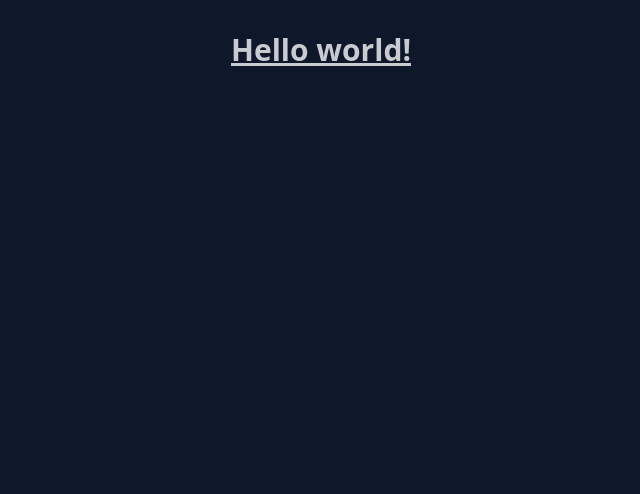
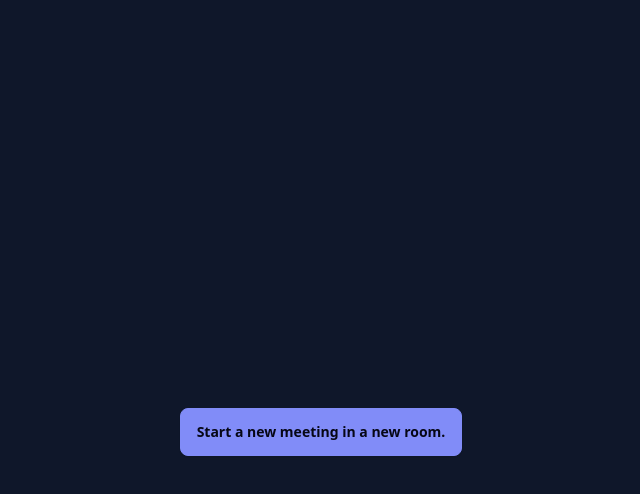
Before and after one commit to shahbaz42/webRTC-VideoChat, a React (Vite) app in the folder client/frontend/: page / in a window 1280 px wide. Shown: the top 494 px of the page, without its empty margins (319-959 px from the left). Built offline with nearby package versions, Linux system fonts and the light colour scheme; no server answers.

Commit message:
add Home page, Room page and react router

```diff
--- a/client/frontend/package.json
+++ b/client/frontend/package.json
@@ -12,6 +12,7 @@
   "dependencies": {
     "react": "^18.2.0",
     "react-dom": "^18.2.0",
+    "react-router-dom": "^6.23.1",
     "socket.io-client": "^4.7.5"
   },
   "devDependencies": {
--- a/client/frontend/src/App.tsx
+++ b/client/frontend/src/App.tsx
@@ -1,10 +1,16 @@
+import { Route, Routes } from "react-router-dom";
 import "./App.css";
+import CreateRoom from "./Components/createRoom";
+import Home from "./Pages/Home";
+import Room from "./Pages/Room";
 
 function App() {
-
   return (
     <>
-      <h1 className="text-3xl font-bold underline">Hello world!</h1>
+      <Routes>
+        <Route path="/" element={<Home />} />
+        <Route path="/room/:id" element={<Room />} />
+      </Routes>
     </>
   );
 }
--- /dev/null
+++ b/client/frontend/src/Components/createRoom.tsx
@@ -0,0 +1,23 @@
+import { useContext } from "react";
+import { SocketContext } from "../Context/SocketContext";
+
+const CreateRoom: React.FC = () => {
+    const { socket } = useContext(SocketContext)
+
+    const initRoom = () => {
+        socket.emit('create-new-room', {
+            room: 'room1'
+        })
+    }
+
+    return (
+        <button
+            onClick={initRoom}
+            className="btn btn-secondary"
+        >
+            Start a new meeting in a new room.
+        </button>
+    )
+}
+
+export default CreateRoom;
--- a/client/frontend/src/context/SocketContext.tsx
+++ b/client/frontend/src/Context/SocketContext.tsx
@@ -4,9 +4,12 @@ import { createContext } from 'react';
 const ws_server = 'http://localhost:8000';
 
 // eslint-disable-next-line @typescript-eslint/no-explicit-any
-const SocketContext = createContext<any | null>(null);
+export const SocketContext = createContext<any | null>(null);
 
-const socket = SocketIoClient(ws_server);
+const socket = SocketIoClient(ws_server, {
+    withCredentials: false,
+    transports: ['polling', 'websocket']
+});
 
 interface props {
     children: React.ReactNode;
@@ -14,7 +17,7 @@ interface props {
 
 export const SocketProvider: React.FC<props> = ({ children }) => {
     return (
-        <SocketContext.Provider value={socket}>
+        <SocketContext.Provider value={{socket}}>
             {children}
         </SocketContext.Provider>
     );
--- /dev/null
+++ b/client/frontend/src/Pages/Home.tsx
@@ -0,0 +1,11 @@
+import CreateRoom from "../Components/createRoom";
+
+const Home: React.FC = () => {
+  return (
+    <div className="h-[100vh] flex items-center justify-center">
+      <CreateRoom />
+    </div>
+  );
+};
+
+export default Home;
--- /dev/null
+++ b/client/frontend/src/Pages/Room.tsx
@@ -0,0 +1,9 @@
+const Room: React.FC = () => {
+    return(
+        <div>
+            room
+        </div>
+    )
+}
+
+export default Room;
--- a/client/frontend/src/main.tsx
+++ b/client/frontend/src/main.tsx
@@ -1,11 +1,13 @@
-import React from 'react'
-import ReactDOM from 'react-dom/client'
-import App from './App.tsx'
-import './index.css'
-import { SocketProvider } from './context/SocketContext.tsx'
+import ReactDOM from "react-dom/client";
+import App from "./App.tsx";
+import "./index.css";
+import { SocketProvider } from "./Context/SocketContext.tsx";
+import { BrowserRouter } from "react-router-dom";
 
-ReactDOM.createRoot(document.getElementById('root')!).render(
-  <SocketProvider>
-    <App />
-  </SocketProvider>
-)
+ReactDOM.createRoot(document.getElementById("root")!).render(
+  <BrowserRouter>
+    <SocketProvider>
+      <App />
+    </SocketProvider>
+  </BrowserRouter>
+);
```
Also changed, not shown: 1 other file (tests, documents, lock files or other folders).
